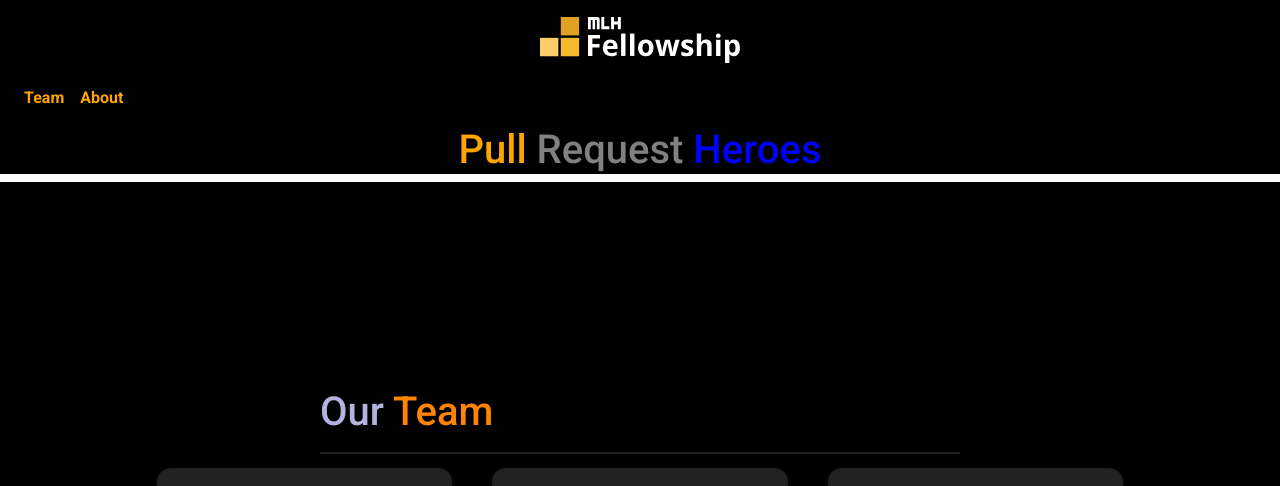
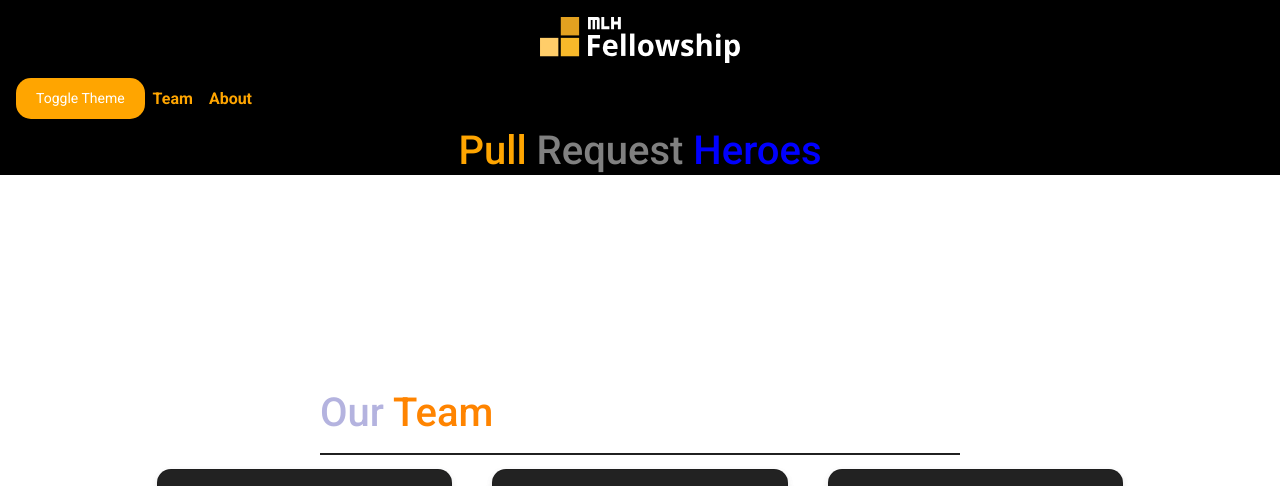
Before and after one commit to MLH-Fellowship/project-pr-heroes, a Flask app: page / in a window 1280 px wide. Shown: the top 486 px of the page. Run offline with Flask 2, Linux system fonts and the light colour scheme.

Commit message:
Add-Toggle-Theme

```diff
--- a/src/app/static/styles/main.css
+++ b/src/app/static/styles/main.css
@@ -35,7 +35,7 @@ body {
 .nav-bar {
 	width: 100%;
 	display: inline-block;
-	background-color: #1c539f;
+	/*background-color: #1c539f;*/
 	font-family: "Roboto", serif;
 	font-weight: 700 !important;
 	padding-top: 10px;
@@ -71,7 +71,7 @@ body {
 }
 
 .team-section {
-	background-color: #000000 !important;
+	/*background-color: #000000 !important;*/
 	text-align: center;
 	height: 100vh;
 	width: 100vw;
@@ -95,7 +95,7 @@ body {
 	text-align: left;
 }
 .team-section-header hr {
-	color: #222222 !important;
+	/*color: #222222 !important; */
 	background-color: #222222 !important;
 	height: 1px !important;
 }
@@ -162,7 +162,7 @@ body {
 .banner {
 	padding: 20px 0px 50px 0px;
 	height: 150px;
-	background-color: #1d539f;
+	/*background-color: #1d539f;*/
 }
 
 .banner .logo {
@@ -240,3 +240,17 @@ color: var(--text-color);
 background-color: var(--background-color-dark);
 color: var(--text-color-dark);
 }
+#toggle-mode {
+	border-radius: 15px;
+	padding: 10px 20px;
+	font-size: 14px;
+	border: none;
+	color: white;
+	background-color: orange;
+	transition: background-color 0.5s;
+  }
+
+  #toggle-mode:hover {
+	cursor: pointer;
+	background-color: gray;
+  }
--- a/src/app/templates/layout.html
+++ b/src/app/templates/layout.html
@@ -49,6 +49,7 @@
 			  <button class="navbar-toggler" type="button" data-toggle="collapse" data-target="#navbarNav" aria-controls="navbarNav" aria-expanded="false" aria-label="Toggle navigation">
 				<span class="navbar-toggler-icon"></span>
 			  </button>
+			  <button id="toggle-mode">Toggle Theme</button>
 			  <div class="collapse navbar-collapse" id="navbarNav">
 				<ul class="navbar-nav">
 				  <li class="nav-item">
@@ -72,13 +73,10 @@
 				</h1>
 			  </div>
 			<div>{% include 'team.html' %}</div>
-			<button id="toggle-mode">Toggle Mode</button>
 		</main>
 
-		<section id="about">
-			<h1>About Page</h1>
-		</section>
 
+		<section id="about"></section>
 		<div class="header-img">
 			<div class="header-tittle">
 			  <h2>Esvin Ruiz</h2>
@@ -87,12 +85,14 @@
 		  </div>
 
 
+
 		  <div class="middle-img">
 			<div class="header-tittle">
 				<h2>Oscar Santos</h2>
 			</div>
 			<img src="https://avatars.githubusercontent.com/u/38818848?s=400&u=5a7007b59164f33f774fce16c08ee73ce0e1cdb9&v=4">
 		  </div>
+
 
 		 <div class="bottom-img">
 			<div class="header-tittle">
```
